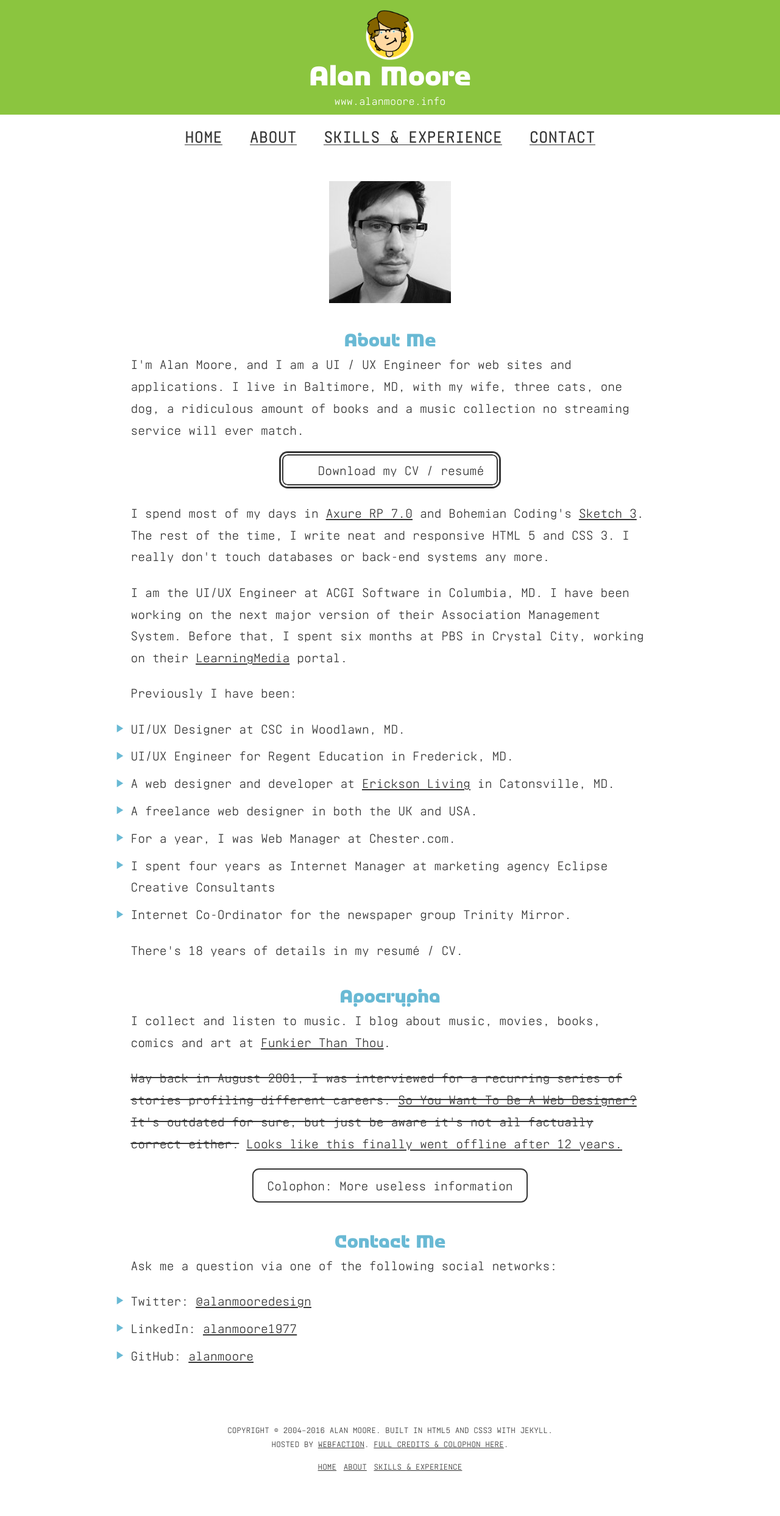
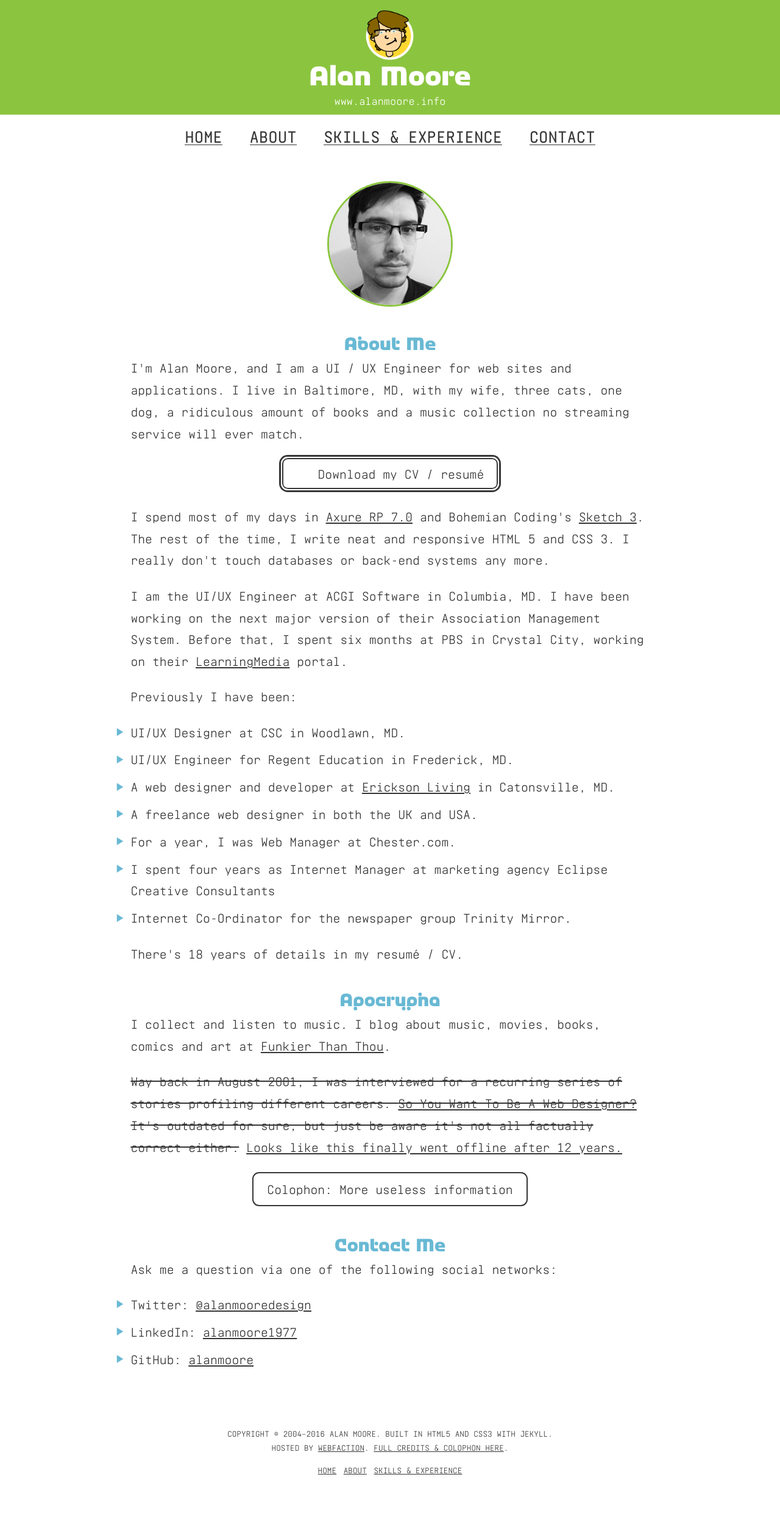
Before and after one commit to alanmoore/alanmoore.github.io, a Jekyll site: the page built from about.html, in a window 1280 px wide. Shown: the whole page at 61% size. Built offline with Jekyll 4.4.1, drawn with Linux system fonts in a browser that asks for light colours; nearby versions of some CDN libraries.

Commit message:
photo is now in a circle again

```diff
--- a/about.html
+++ b/about.html
@@ -6,7 +6,7 @@ order: 3
 ---
 
 
-        <img class="circle  circle--img" src="../images/photo.jpg" />
+        <img class="circle-img" src="../images/photo.jpg" />
         <h4 class="title">About Me </h4>
         <p>I'm Alan Moore, and I am a UI / UX Engineer for web sites and applications. I live in
             Baltimore, MD, with my wife, three cats, one dog, a ridiculous amount of books and a
```
Also changed, not shown: 1 other file.
